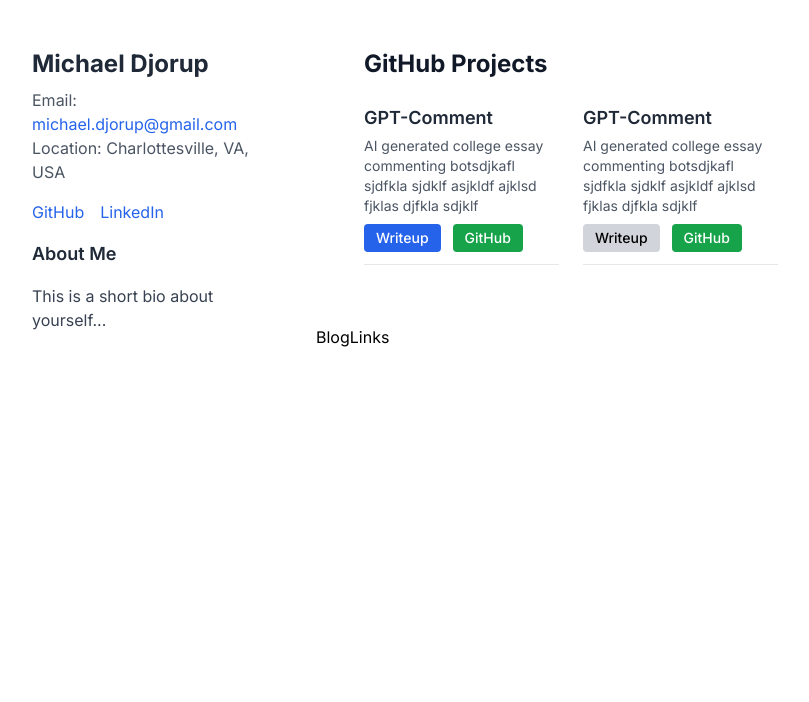
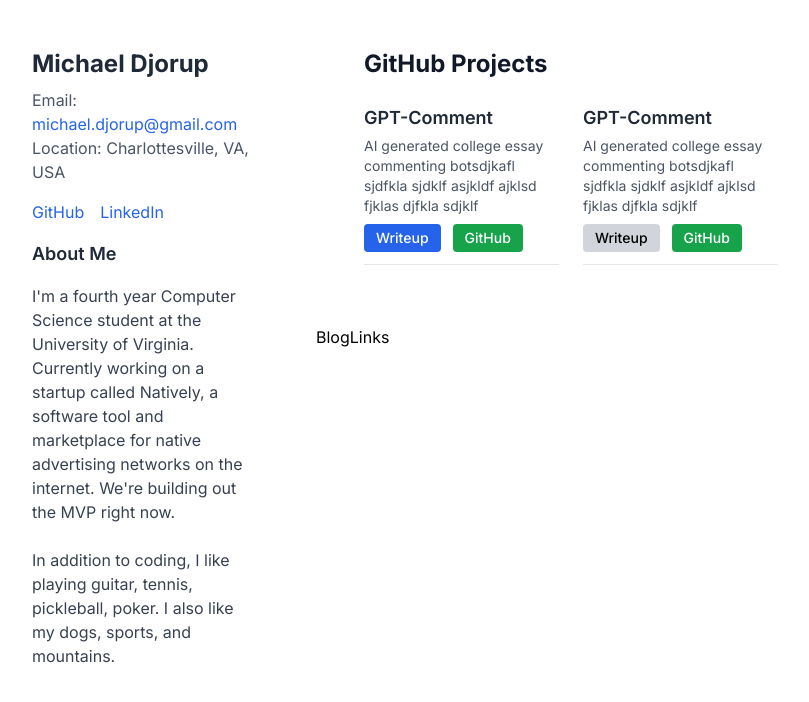
Before and after one commit to mdjorup/personal-site, a Next.js app: page / in a window 1280 px wide. Shown: the top 702 px of the page, without its empty margins (16-825 px from the left). Built offline with nearby package versions, Linux system fonts and the light colour scheme.

Commit message:
updated about me section

```diff
--- a/app/PersonalInfo.tsx
+++ b/app/PersonalInfo.tsx
@@ -35,7 +35,16 @@ const PersonalInfo = () => {
                     About Me
                 </h2>
                 <p className="text-gray-700">
-                    This is a short bio about yourself...
+                    I&apos;m a fourth year Computer Science student at the
+                    University of Virginia. Currently working on a startup
+                    called Natively, a software tool and marketplace for native
+                    advertising networks on the internet. We&apos;re building
+                    out the MVP right now.
+                    <br />
+                    <br />
+                    In addition to coding, I like playing guitar, tennis,
+                    pickleball, poker. I also like my dogs, sports, and
+                    mountains.
                 </p>
             </div>
         </div>
```
